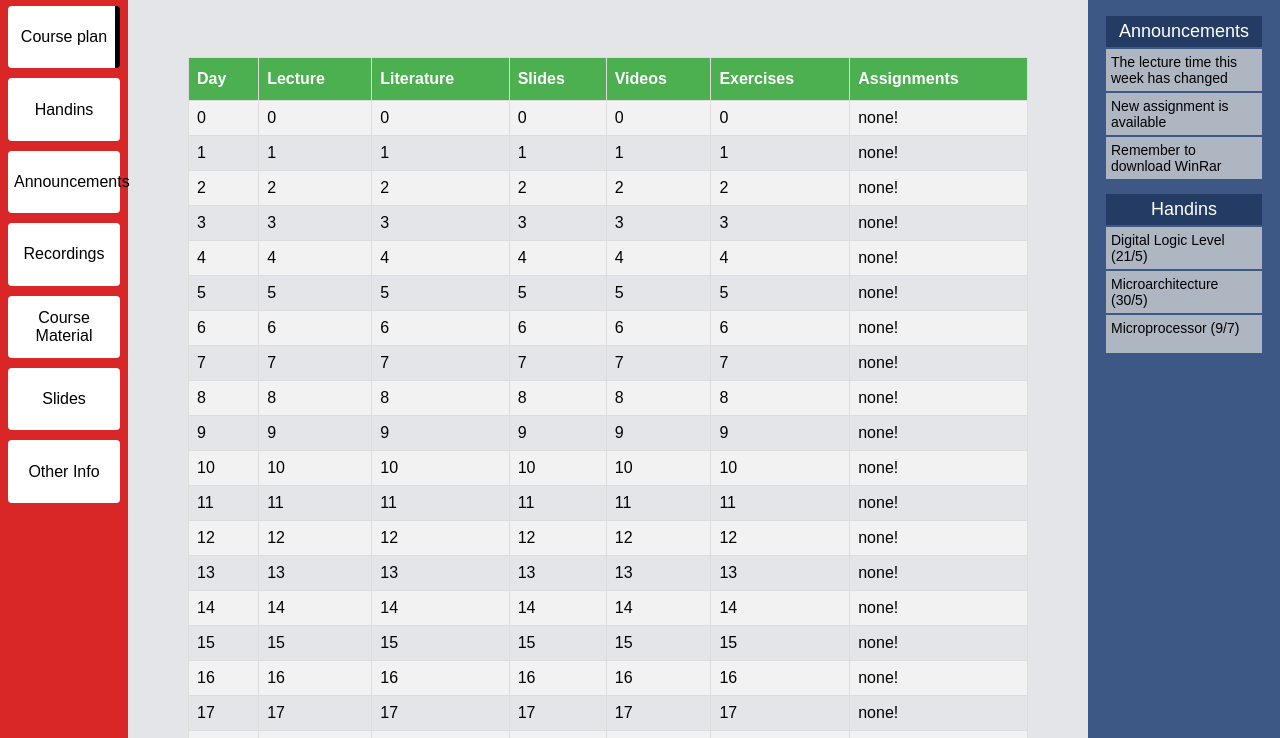
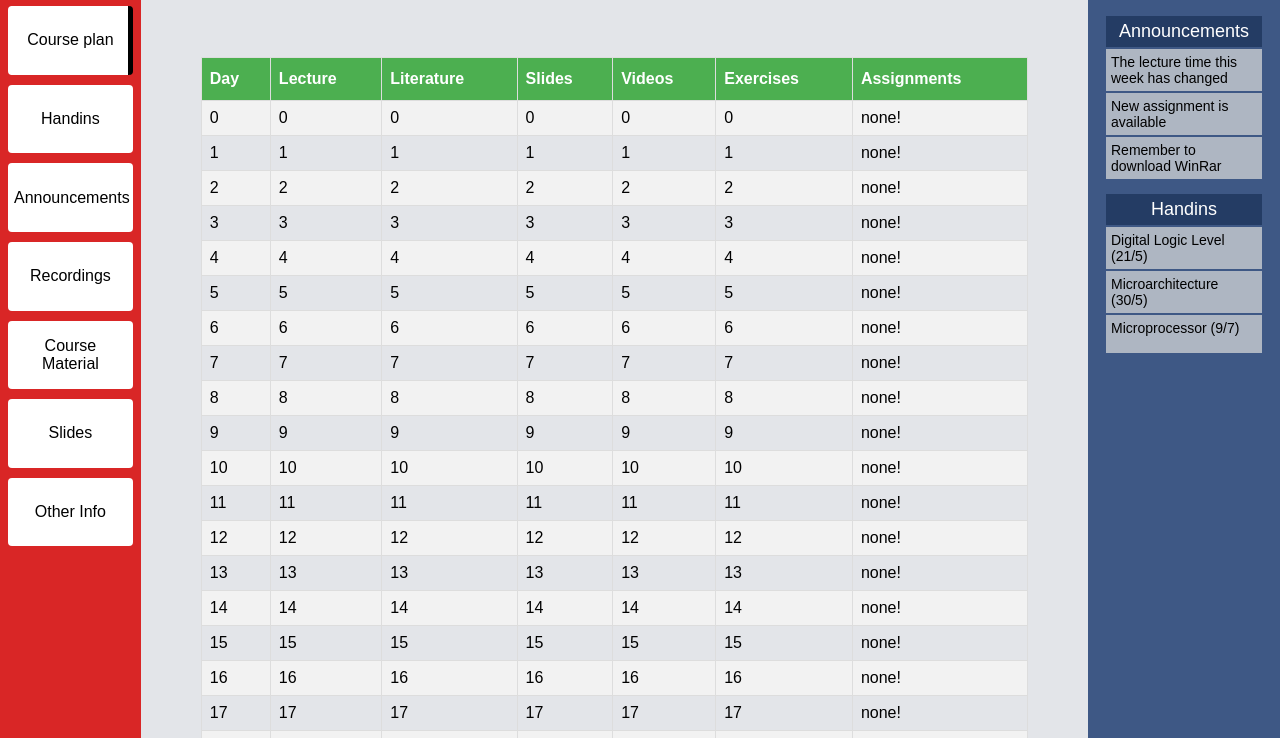
Before and after one commit to winrarr/hej, a plain HTML site: page courses/course1/course1.html in a window 1280 px wide. Shown: the part 62-800 px from the top of the page. Drawn offline with Linux system fonts and the light colour scheme.

Commit message:
Minor change to layout

```diff
--- a/courses/course1/course1styles.css
+++ b/courses/course1/course1styles.css
@@ -4,7 +4,7 @@ body {
 
 .coursepage {
     display: grid;
-    grid-template-columns: 10% 75% 15%;
+    grid-template-columns: 11% 74% 15%;
     min-height: 97vh;
 }
 
@@ -24,7 +24,8 @@ body {
 }
 
 .sidenav button {
-    height: 10%;
+    cursor: pointer;
+    height: 11%;
     margin: 5px;
     font-size: 16px;
     border-radius: 4px;
```
